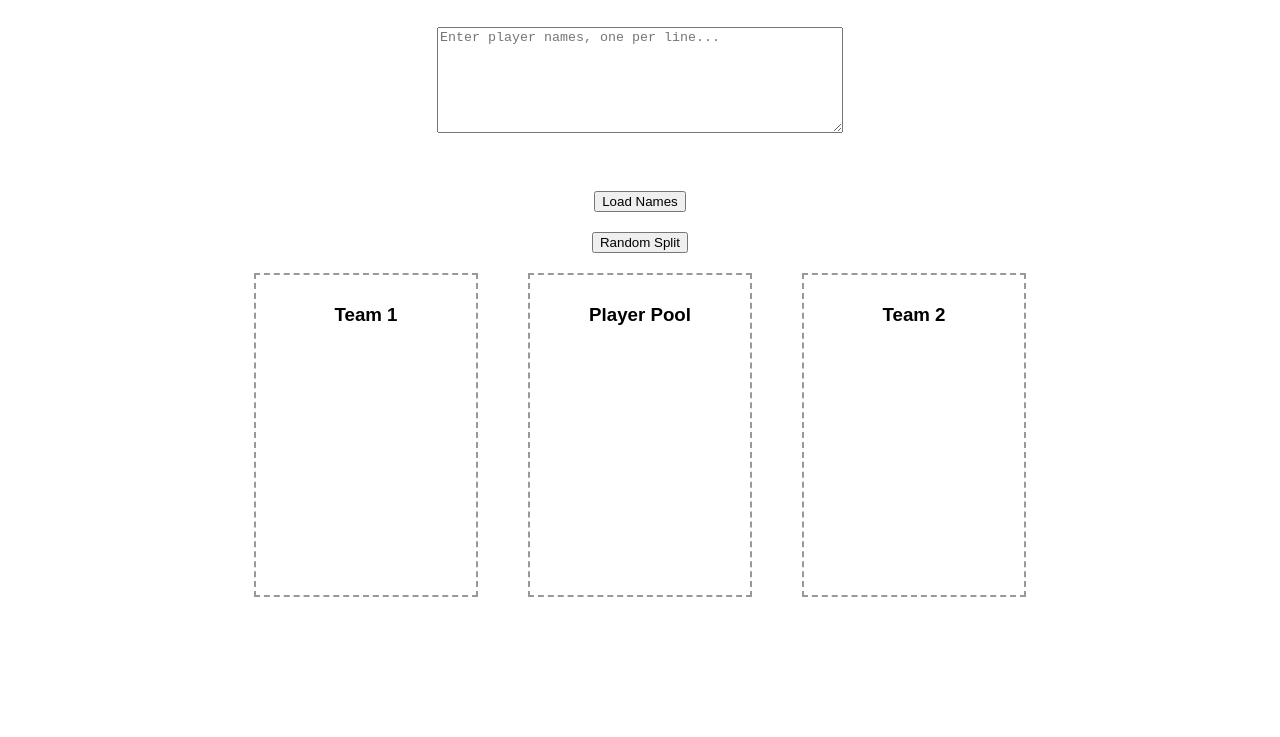
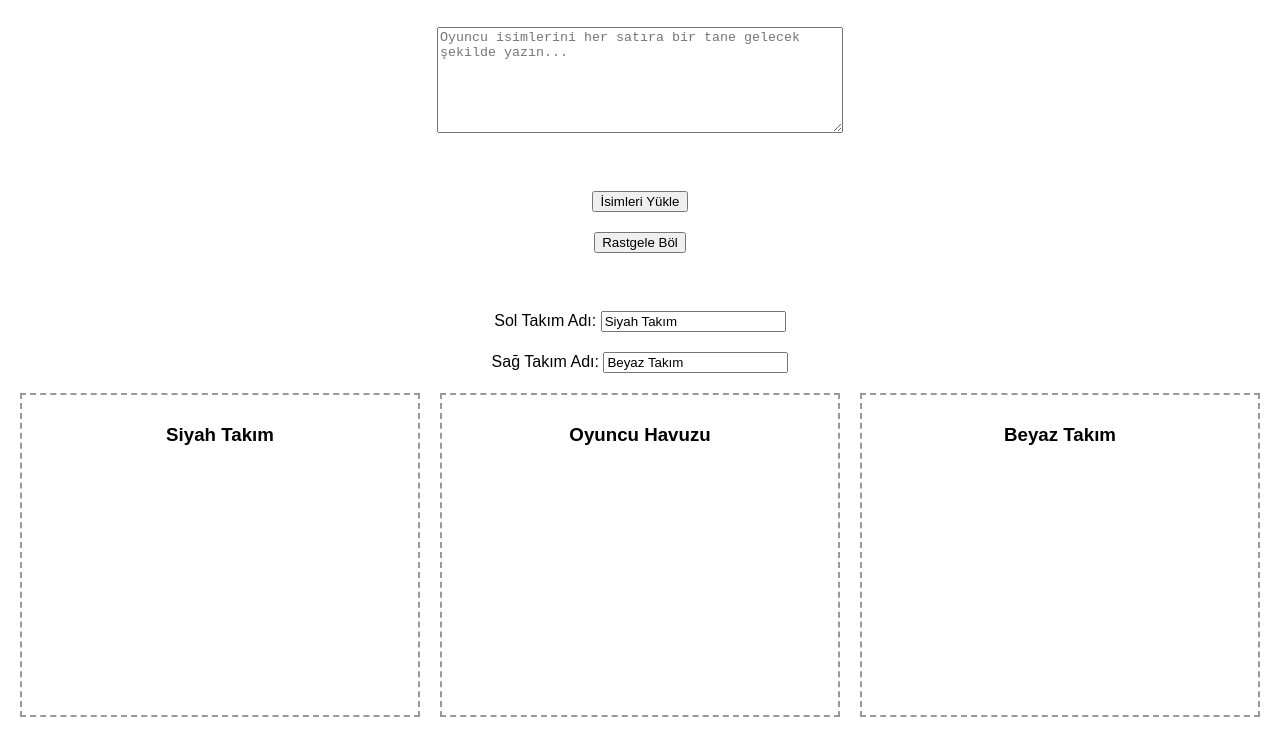
Before and after one commit to berketabak/kadro-kur, a plain HTML site: page index.html in a window 1280 px wide. Shown: the part 93-830 px from the top of the page. Before the commit the page ends 800 px from the top, so only its background shows below. Drawn offline with Linux system fonts and the light colour scheme.

Commit message:
Update index.html

```diff
--- a/index.html
+++ b/index.html
@@ -1,8 +1,9 @@
 <!DOCTYPE html>
-<html lang="en">
+<html lang="tr">
 <head>
   <meta charset="UTF-8">
-  <title>Team Splitter</title>
+  <title>Kadro Ayırıcı</title>
+  <meta name="viewport" content="width=device-width, initial-scale=1.0">
   <style>
     body {
       font-family: Arial, sans-serif;
@@ -15,15 +16,19 @@
 
     .container {
       display: flex;
+      flex-direction: row;
       justify-content: center;
-      gap: 50px;
+      gap: 20px;
+      flex-wrap: wrap;
+      width: 100%;
     }
 
     .column {
       border: 2px dashed #999;
       padding: 10px;
-      width: 200px;
+      min-width: 200px;
       min-height: 300px;
+      flex: 1;
     }
 
     .column h3 {
@@ -39,26 +44,40 @@
     }
 
     textarea {
-      width: 400px;
+      width: 90%;
+      max-width: 400px;
       height: 100px;
+    }
+
+    @media (max-width: 600px) {
+      .container {
+        flex-direction: column;
+        align-items: center;
+      }
+      .column {
+        width: 90%;
+      }
     }
   </style>
 </head>
 <body>
-  <h1>Team Splitter</h1>
-  <textarea id="nameInput" placeholder="Enter player names, one per line..."></textarea><br>
-  <button onclick="loadNames()">Load Names</button>
-  <button onclick="randomSplit()">Random Split</button>
+  <h1>Kadro Ayırıcı</h1>
+  <textarea id="nameInput" placeholder="Oyuncu isimlerini her satıra bir tane gelecek şekilde yazın..."></textarea><br>
+  <button onclick="loadNames()">İsimleri Yükle</button>
+  <button onclick="randomSplit()">Rastgele Böl</button><br>
+
+  <label>Sol Takım Adı: <input type="text" id="team1Name" value="Siyah Takım" oninput="updateTeamNames()"></label>
+  <label>Sağ Takım Adı: <input type="text" id="team2Name" value="Beyaz Takım" oninput="updateTeamNames()"></label>
 
   <div class="container">
     <div class="column" id="team1" ondragover="allowDrop(event)" ondrop="drop(event)">
-      <h3>Team 1</h3>
+      <h3 id="team1Header">Siyah Takım</h3>
     </div>
     <div class="column" id="pool" ondragover="allowDrop(event)" ondrop="drop(event)">
-      <h3>Player Pool</h3>
+      <h3>Oyuncu Havuzu</h3>
     </div>
     <div class="column" id="team2" ondragover="allowDrop(event)" ondrop="drop(event)">
-      <h3>Team 2</h3>
+      <h3 id="team2Header">Beyaz Takım</h3>
     </div>
   </div>
 
@@ -67,7 +86,7 @@
       const input = document.getElementById('nameInput').value;
       const names = input.split('\n').map(name => name.trim()).filter(name => name);
       const pool = document.getElementById('pool');
-      pool.innerHTML = '<h3>Player Pool</h3>';
+      pool.innerHTML = '<h3>Oyuncu Havuzu</h3>';
       names.forEach(name => {
         const div = document.createElement('div');
         div.className = 'player';
@@ -104,8 +123,8 @@
       const players = Array.from(pool.querySelectorAll('.player'));
       if (players.length === 0) return;
 
-      team1.innerHTML = '<h3>Team 1</h3>';
-      team2.innerHTML = '<h3>Team 2</h3>';
+      team1.innerHTML = `<h3 id="team1Header">${document.getElementById('team1Name').value}</h3>`;
+      team2.innerHTML = `<h3 id="team2Header">${document.getElementById('team2Name').value}</h3>`;
 
       const shuffled = players.sort(() => Math.random() - 0.5);
       shuffled.forEach((player, index) => {
@@ -116,6 +135,11 @@
         }
       });
     }
+
+    function updateTeamNames() {
+      document.getElementById('team1Header').textContent = document.getElementById('team1Name').value;
+      document.getElementById('team2Header').textContent = document.getElementById('team2Name').value;
+    }
   </script>
 </body>
 </html>
```
